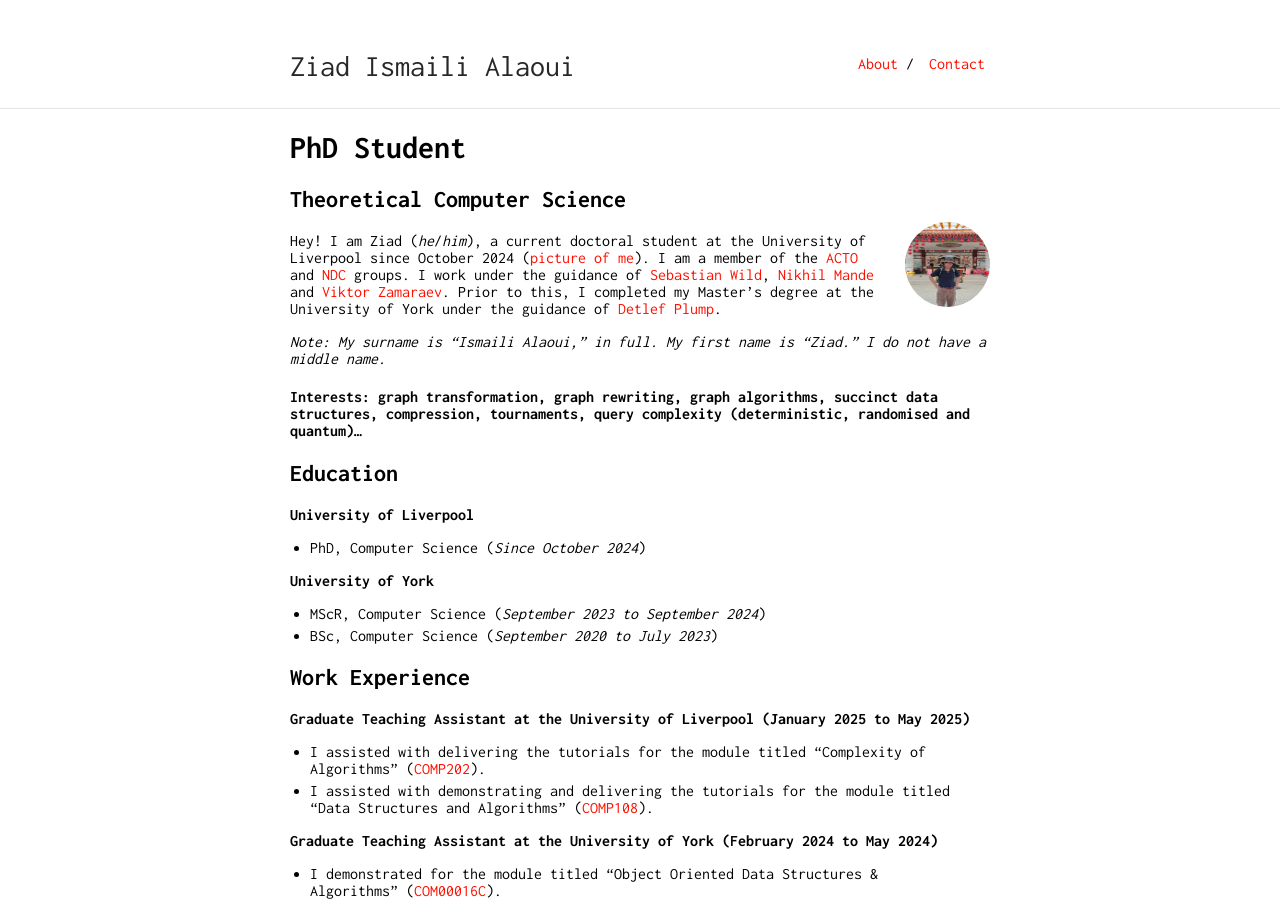
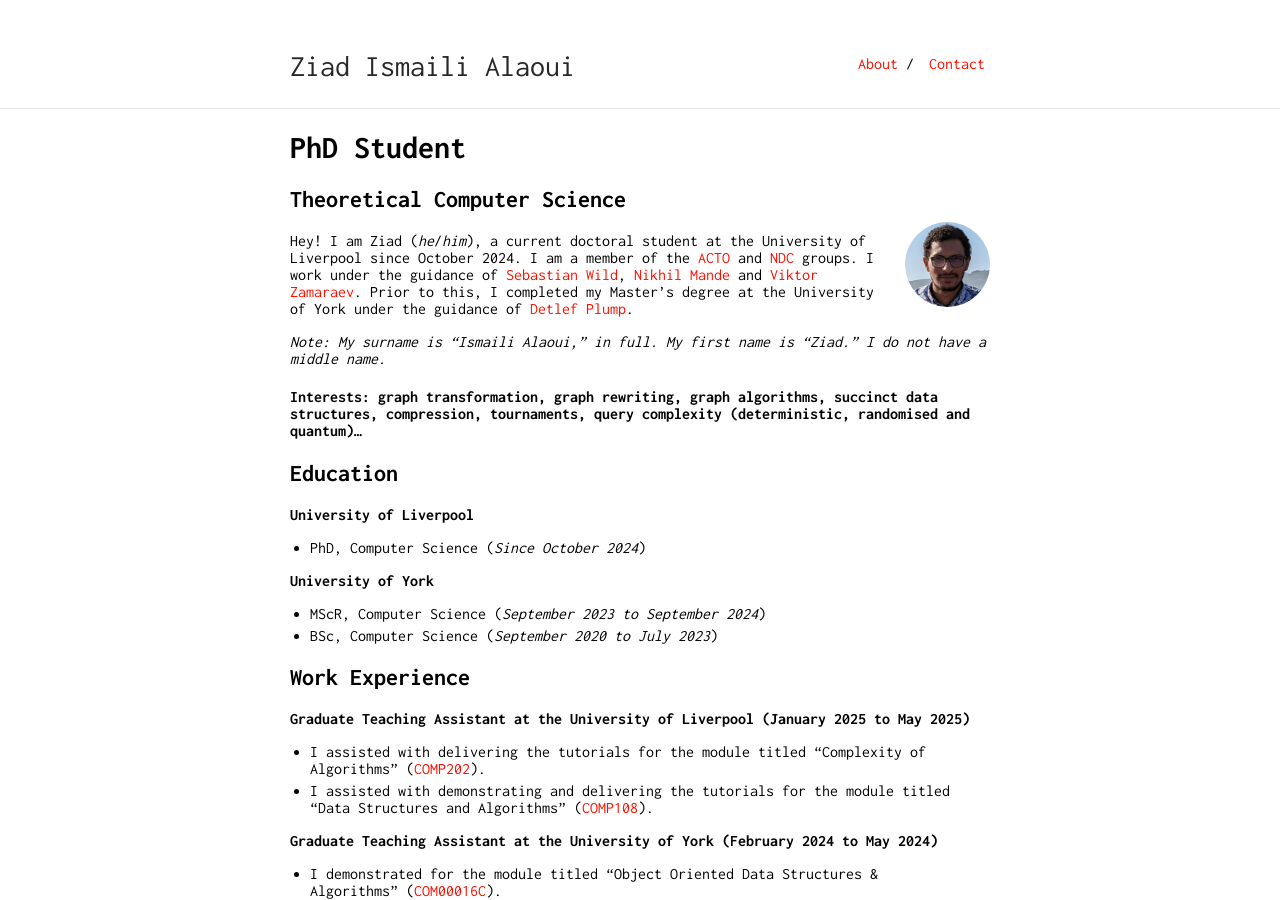
Before and after one commit to ismaili-ziad/me, a Jekyll site: the page built from index.md, in a window 1280 px wide and 900 px high. Built offline with Jekyll 4.4.1, drawn with Linux system fonts in a browser that asks for light colours; our own code applies the rules of GitHub Pages for plain Markdown files.

Commit message:
Update index.md

```diff
--- a/index.md
+++ b/index.md
@@ -1,9 +1,9 @@
 # PhD Student
 ## Theoretical Computer Science
 
-<img class="profile-picture" src="https://raw.githubusercontent.com/ismaili-ziad/me/refs/heads/main/assets/profile2.png">
+<img class="profile-picture" src="https://raw.githubusercontent.com/ismaili-ziad/me/refs/heads/main/assets/small.jpg">
 
-Hey! I am Ziad (*he*/*him*), a current doctoral student at the University of Liverpool since October 2024 ([picture of me](https://raw.githubusercontent.com/ismaili-ziad/me/refs/heads/main/assets/profile2.png)). I am a member of the [ACTO](https://intranet.csc.liv.ac.uk/research/acto/) and [NDC](https://www.liverpool.ac.uk/computer-science/research/research-groups/net/) groups. I work under the guidance of [Sebastian Wild](https://www.wild-inter.net/), [Nikhil Mande](https://mande-nikhil.github.io/) and [Viktor Zamaraev](https://www.victorzamaraev.com/). Prior to this, I completed my Master's degree at the University of York under the guidance of [Detlef Plump](https://www-users.york.ac.uk/~djp10/).
+Hey! I am Ziad (*he*/*him*), a current doctoral student at the University of Liverpool since October 2024. I am a member of the [ACTO](https://intranet.csc.liv.ac.uk/research/acto/) and [NDC](https://www.liverpool.ac.uk/computer-science/research/research-groups/net/) groups. I work under the guidance of [Sebastian Wild](https://www.wild-inter.net/), [Nikhil Mande](https://mande-nikhil.github.io/) and [Viktor Zamaraev](https://www.victorzamaraev.com/). Prior to this, I completed my Master's degree at the University of York under the guidance of [Detlef Plump](https://www-users.york.ac.uk/~djp10/).
 
 *Note: My surname is "Ismaili Alaoui," in full. My first name is "Ziad." I do not have a middle name.*
 
```
